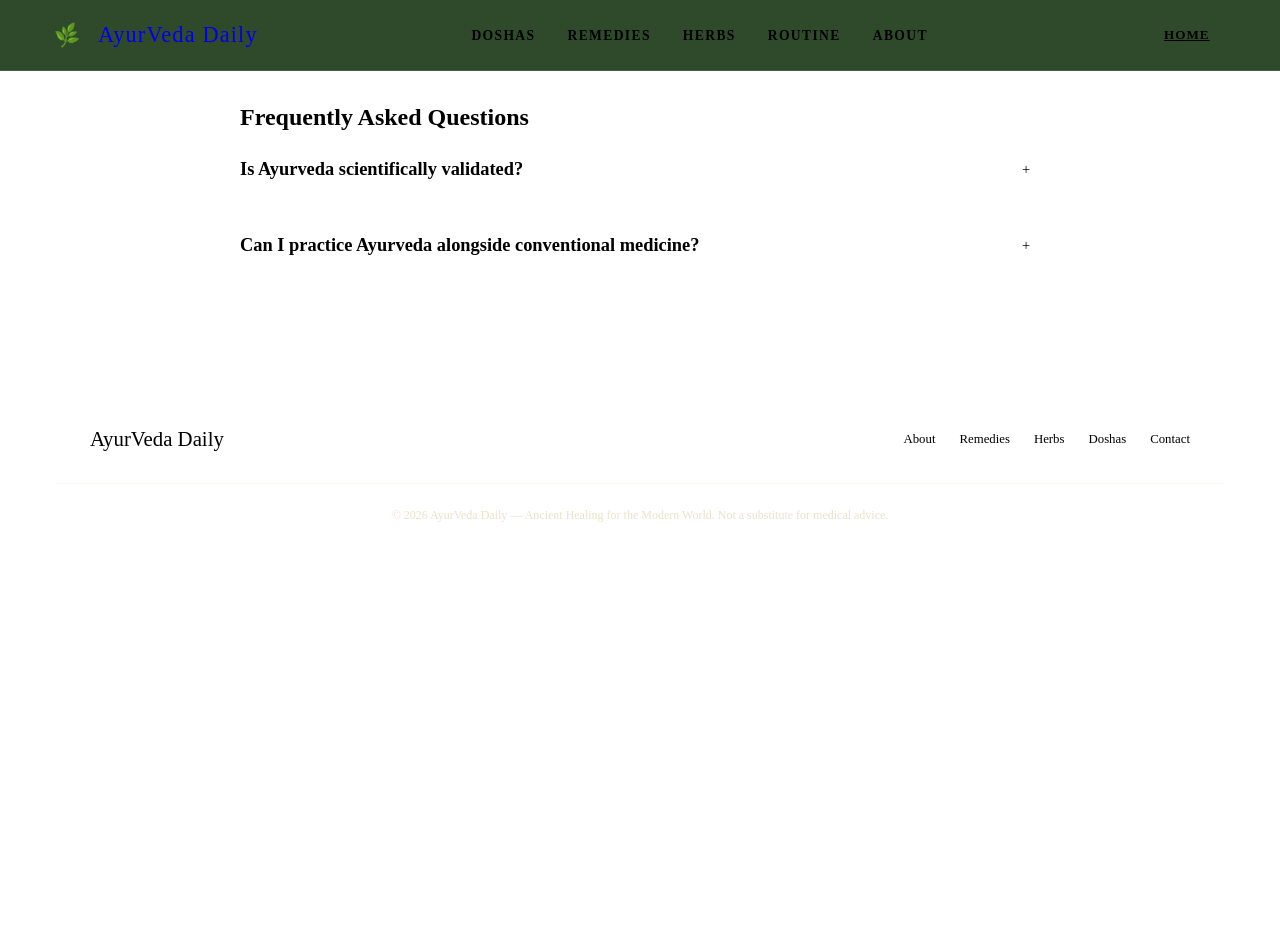
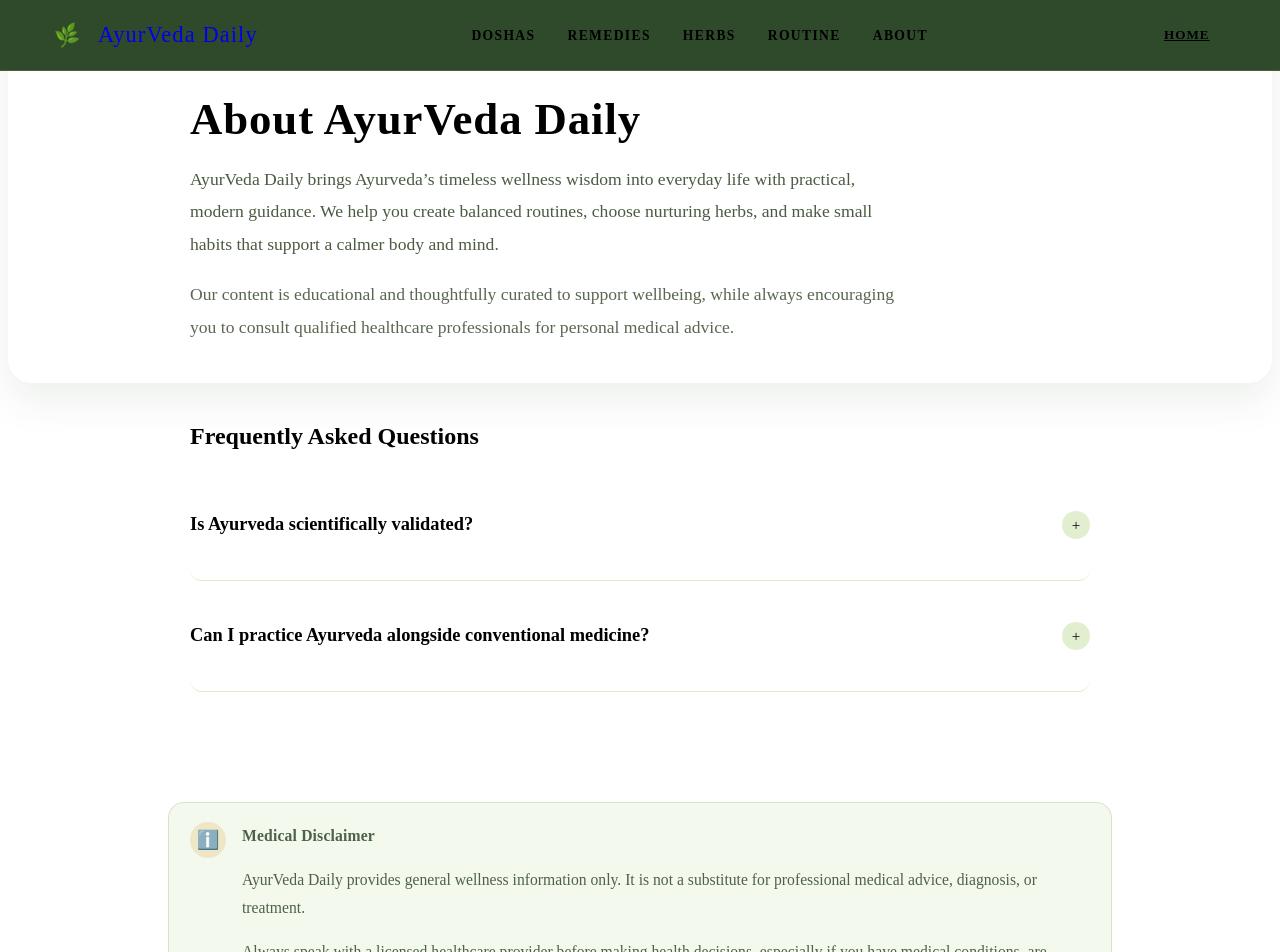
Before and after one commit to udisha1/ayurveda-daily, an Angular app: page /about in a window 1280 px wide. Shown: the top 952 px of the page. Before the commit the page ends 800 px from the top, so only its background shows below. Built offline with nearby package versions, Linux system fonts and the light colour scheme.

Commit message:
feat: complete UI overhaul and deatailed disclaimer-readme

```diff
--- a/angular.json
+++ b/angular.json
@@ -2,7 +2,8 @@
   "$schema": "./node_modules/@angular/cli/lib/config/schema.json",
   "version": 1,
   "cli": {
-    "packageManager": "npm"
+    "packageManager": "npm",
+    "analytics": false
   },
   "newProjectRoot": "projects",
   "projects": {
--- a/src/app/app.css
+++ b/src/app/app.css
@@ -0,0 +1,10 @@
+.app-shell{
+  display:flex;
+  flex-direction:column;
+  min-height:100vh;
+}
+
+/* router outlet container should grow to push footer to bottom */
+.app-content{
+  flex:1;
+}
--- a/src/app/app.html
+++ b/src/app/app.html
@@ -1,5 +1,9 @@
 <app-navbar></app-navbar>
 
-<router-outlet></router-outlet>
+<div class="app-shell">
+  <div class="app-content">
+    <router-outlet></router-outlet>
+  </div>
+</div>
 
 <app-footer></app-footer>
--- a/src/app/pages/about/about.css
+++ b/src/app/pages/about/about.css
@@ -1,94 +1,32 @@
 :root{--forest:#1E3A1A;--moss:#2D5A27;--sage:#6B8F47;--fern:#A3B87A;--mint:#D7E9C0;--cream:#F6EDD9;--parchment:#EFE3C6;--sand:#D9C49A;--clay:#B5723A;--turmeric:#D4930F;--bark:#5C3317;--white:#FFFDF7;--font-display:'Playfair Display',serif;--font-body:'Cormorant Garamond',serif;--font-ui:'Nunito Sans',sans-serif;}
-    *,*::before,*::after{box-sizing:border-box;margin:0;padding:0;}
-    html{scroll-behavior:smooth;}
-    body{background:var(--cream);color:var(--forest);font-family:var(--font-body);font-size:18px;line-height:1.7;overflow-x:hidden;}
-    ::-webkit-scrollbar{width:6px;}::-webkit-scrollbar-track{background:var(--mint);}::-webkit-scrollbar-thumb{background:var(--sage);border-radius:3px;}
-    nav{position:fixed;top:0;left:0;right:0;z-index:100;display:flex;align-items:center;justify-content:space-between;padding:1rem 3rem;background:rgba(30,58,26,0.95);backdrop-filter:blur(14px);border-bottom:1px solid rgba(163,184,122,0.2);transition:padding 0.3s;}
-    .nav-logo{display:flex;align-items:center;gap:0.75rem;text-decoration:none;}
-    .nav-logo .leaf{width:36px;height:36px;background:var(--turmeric);border-radius:50% 0 50% 0;display:flex;align-items:center;justify-content:center;font-size:1.1rem;transform:rotate(-15deg);}
-    .nav-logo span{font-family:var(--font-display);font-size:1.35rem;color:var(--cream);}
-    .nav-logo span em{color:var(--turmeric);font-style:normal;}
-    .nav-links{display:flex;gap:2rem;list-style:none;}
-    .nav-links a{font-family:var(--font-ui);font-size:0.82rem;font-weight:600;letter-spacing:0.1em;text-transform:uppercase;color:var(--mint);text-decoration:none;transition:color 0.2s;}
-    .nav-links a:hover,.nav-links a.active{color:var(--turmeric);}
-    .nav-cta{font-family:var(--font-ui);font-size:0.8rem;font-weight:600;letter-spacing:0.08em;text-transform:uppercase;padding:0.45rem 1.3rem;background:var(--turmeric);color:var(--forest);border:none;border-radius:50px;cursor:pointer;transition:all 0.2s;text-decoration:none;}
-    .nav-cta:hover{background:var(--fern);}
 
-    /* HERO */
-    .page-hero{min-height:55vh;display:flex;align-items:flex-end;padding:9rem 3rem 5rem;background:radial-gradient(ellipse at 60% 20%,rgba(212,147,15,0.18) 0%,transparent 55%),linear-gradient(155deg,#183515 0%,var(--forest) 60%,#2D5A27 100%);position:relative;overflow:hidden;}
-    .breadcrumb{position:absolute;top:5.5rem;left:3rem;font-family:var(--font-ui);font-size:0.75rem;color:rgba(215,233,192,0.5);}
-    .breadcrumb a{color:var(--fern);text-decoration:none;}.breadcrumb a:hover{color:var(--turmeric);}
-    .hero-quote{position:absolute;right:3rem;top:50%;transform:translateY(-50%);max-width:320px;font-family:var(--font-display);font-size:1.1rem;font-style:italic;color:rgba(215,233,192,0.4);text-align:right;line-height:1.6;}
-    .hero-content{position:relative;z-index:2;animation:fadeUp 0.9s ease;}
-    .hero-tag{font-family:var(--font-ui);font-size:0.72rem;font-weight:600;letter-spacing:0.22em;text-transform:uppercase;color:var(--turmeric);margin-bottom:0.75rem;}
-    .hero-title{font-family:var(--font-display);font-size:clamp(2.6rem,5vw,4.2rem);font-weight:700;color:var(--white);line-height:1.1;margin-bottom:1rem;}
-    .hero-title em{font-style:italic;color:var(--turmeric);}
-    .hero-desc{font-size:1.15rem;color:var(--mint);font-weight:300;max-width:520px;}
+/* Center everything + consistent mobile padding */
+.about-main{display:block;}
+.about-wrap{max-width:900px;margin:0 auto;}
+.faq-wrap{max-width:900px;margin:0 auto;}
 
-    /* WHAT IS */
-    #what{padding:6rem 3rem;background:var(--white);}
-    .what-wrap{max-width:1000px;margin:0 auto;}
-    .what-grid{display:grid;grid-template-columns:1fr 1fr;gap:5rem;align-items:center;}
-    .what-text h2{font-family:var(--font-display);font-size:2.4rem;font-weight:600;color:var(--forest);margin-bottom:1.2rem;}
-    .what-text p{font-size:1rem;color:#5a6e50;font-weight:300;margin-bottom:1rem;line-height:1.8;}
-    .what-text .highlight{font-size:1.1rem;color:var(--forest);font-weight:400;border-left:3px solid var(--turmeric);padding-left:1.2rem;font-style:italic;margin:1.5rem 0;}
-    .what-visual{display:grid;grid-template-columns:1fr 1fr;gap:1rem;}
-    .stat-box{background:var(--parchment);border-radius:16px;padding:1.6rem;text-align:center;}
-    .stat-num{font-family:var(--font-display);font-size:2.5rem;font-weight:700;color:var(--turmeric);}
-    .stat-lbl{font-family:var(--font-ui);font-size:0.75rem;font-weight:600;letter-spacing:0.08em;text-transform:uppercase;color:var(--clay);margin-top:0.2rem;}
-    .stat-sub{font-family:var(--font-ui);font-size:0.72rem;color:#5a6e50;margin-top:0.3rem;}
+#about-ayurveda{padding:48px 20px 24px;background:var(--cream);border-radius:24px;box-shadow:0 18px 40px rgba(30,58,26,0.08);}
+.about-title{font-family:var(--font-display);font-size:2.8rem;font-weight:800;color:var(--bark);margin-bottom:1rem;letter-spacing:0.02em;}
+.about-text{font-family:var(--font-ui);font-size:1.1rem;color:#4b5a42;font-weight:400;line-height:1.85;max-width:720px;margin-bottom:1rem;}
+.about-text--secondary{opacity:0.92;}
 
-    /* PRINCIPLES */
-    #principles{padding:6rem 3rem;background:var(--parchment);}
-    .prin-wrap{max-width:1100px;margin:0 auto;}
-    .prin-grid{display:grid;grid-template-columns:repeat(auto-fit,minmax(280px,1fr));gap:1.5rem;margin-top:3.5rem;}
-    .prin-card{background:var(--white);border-radius:18px;padding:2rem;border-top:4px solid;}
-    .prin-card h3{font-family:var(--font-display);font-size:1.3rem;font-weight:600;color:var(--forest);margin-bottom:0.5rem;}
-    .prin-card p{font-size:0.92rem;color:#5a6e50;font-weight:300;line-height:1.7;}
-    .prin-icon{font-size:2rem;margin-bottom:0.8rem;}
+#faq{padding:20px 20px 40px;background:var(--white);}
+.faq-item{border-bottom:1px solid rgba(215,233,192,0.85);overflow:hidden;border-radius:12px;}
+.faq-q{padding:1.25rem 0;display:flex;justify-content:space-between;align-items:center;cursor:pointer;gap:1rem;transition:background 0.2s ease,padding-left 0.2s ease;}
+.faq-q h4{font-family:var(--font-display);font-size:1.15rem;font-weight:700;color:var(--forest);}
+.faq-q:hover{background:rgba(215,233,192,0.25);border-radius:12px;padding-left:0.75rem;}
+.faq-icon{width:28px;height:28px;border-radius:50%;background:rgba(215,233,192,0.75);display:flex;align-items:center;justify-content:center;flex-shrink:0;font-size:0.95rem;transition:transform 0.3s,background 0.2s;}
+.faq-item.open .faq-icon{transform:rotate(45deg);background:var(--turmeric);color:var(--forest);}
+.faq-a{max-height:0;overflow:hidden;transition:max-height 0.4s ease;}
+.faq-a p{font-size:0.95rem;color:#5a6e50;font-weight:300;line-height:1.7;padding:0.75rem 0 1.5rem;}
+.faq-item.open .faq-a{max-height:500px;}
 
-    /* HISTORY */
-    #history{padding:6rem 3rem;background:var(--forest);}
-    .hist-wrap{max-width:900px;margin:0 auto;}
-    .hist-title{font-family:var(--font-display);font-size:2.4rem;font-weight:600;color:var(--white);margin-bottom:0.5rem;}
-    .hist-sub{font-size:1rem;color:var(--fern);margin-bottom:3.5rem;font-weight:300;}
-    .hist-tl{position:relative;}
-    .hist-tl::before{content:'';position:absolute;left:0;top:0;bottom:0;width:2px;background:linear-gradient(to bottom,var(--turmeric),var(--sage));}
-    .hist-item{padding:0 0 2.5rem 2.5rem;position:relative;}
-    .hist-item::before{content:'';position:absolute;left:-5px;top:0.3rem;width:12px;height:12px;border-radius:50%;background:var(--turmeric);}
-    .hist-era{font-family:var(--font-ui);font-size:0.7rem;font-weight:700;letter-spacing:0.14em;text-transform:uppercase;color:var(--turmeric);margin-bottom:0.3rem;}
-    .hist-item h3{font-family:var(--font-display);font-size:1.2rem;font-weight:600;color:var(--cream);margin-bottom:0.4rem;}
-    .hist-item p{font-size:0.9rem;color:var(--fern);font-weight:300;line-height:1.6;}
+#medical-disclaimer{padding:20px 20px 60px;background:var(--white);}
+.disclaimer-box{max-width:900px;margin:50px auto 0;display:flex;gap:1rem;align-items:flex-start;justify-content:center;border:1px solid rgba(163,184,122,0.35);background:rgba(215,233,192,0.28);border-radius:16px;padding:1.2rem 1.3rem;}
+.disclaimer-icon{width:36px;height:36px;border-radius:50%;background:rgba(212,147,15,0.18);color:var(--forest);display:flex;align-items:center;justify-content:center;font-size:1.15rem;flex-shrink:0;}
+.disclaimer-text{font-family:var(--font-ui);color:#4f6149;font-size:0.98rem;line-height:1.8;}
+.disclaimer-text strong{display:block;font-weight:900;color:var(--forest);margin-bottom:0.25rem;letter-spacing:0.01em;}
 
-    /* FAQ */
-    #faq{padding:6rem 3rem;background:var(--white);}
-    .faq-wrap{max-width:800px;margin:0 auto;}
-    .faq-item{border-bottom:1px solid var(--mint);overflow:hidden;}
-    .faq-q{padding:1.5rem 0;display:flex;justify-content:space-between;align-items:center;cursor:pointer;gap:1rem;}
-    .faq-q h4{font-family:var(--font-display);font-size:1.15rem;font-weight:600;color:var(--forest);}
-    .faq-icon{width:28px;height:28px;border-radius:50%;background:var(--mint);display:flex;align-items:center;justify-content:center;flex-shrink:0;font-size:0.9rem;transition:transform 0.3s,background 0.2s;}
-    .faq-item.open .faq-icon{transform:rotate(45deg);background:var(--turmeric);}
-    .faq-a{max-height:0;overflow:hidden;transition:max-height 0.4s ease;}
-    .faq-a p{font-size:0.95rem;color:#5a6e50;font-weight:300;padding-bottom:1.5rem;line-height:1.7;}
-
-    /* CTA */
-    #cta{padding:6rem 3rem;background:linear-gradient(135deg,var(--sage),var(--moss));text-align:center;}
-    .cta-wrap{max-width:600px;margin:0 auto;}
-    .cta-title{font-family:var(--font-display);font-size:2.6rem;font-weight:600;color:var(--white);margin-bottom:1rem;}
-    .cta-sub{font-size:1.05rem;color:var(--mint);margin-bottom:2.5rem;font-weight:300;}
-    .cta-actions{display:flex;gap:1rem;justify-content:center;flex-wrap:wrap;}
-    .btn-white{padding:0.85rem 2rem;background:var(--white);color:var(--forest);border:none;border-radius:50px;font-family:var(--font-ui);font-weight:700;font-size:0.88rem;cursor:pointer;text-decoration:none;transition:all 0.2s;}
-    .btn-white:hover{background:var(--cream);transform:translateY(-2px);}
-    .btn-ghost{padding:0.85rem 2rem;background:transparent;color:var(--white);border:1.5px solid rgba(255,255,255,0.5);border-radius:50px;font-family:var(--font-ui);font-weight:600;font-size:0.88rem;cursor:pointer;text-decoration:none;transition:all 0.2s;}
-    .btn-ghost:hover{background:rgba(255,255,255,0.1);border-color:var(--white);}
-
-    footer{background:var(--bark);padding:3rem 3rem 2rem;color:var(--sand);}
-    .footer-inner{max-width:1100px;margin:0 auto;display:flex;align-items:center;justify-content:space-between;flex-wrap:wrap;gap:1.5rem;}
-    .footer-brand{font-family:var(--font-display);font-size:1.3rem;color:var(--cream);}
-    .footer-brand em{color:var(--turmeric);font-style:normal;}
-    .footer-links{display:flex;gap:1.5rem;flex-wrap:wrap;}
-    .footer-links a{font-family:var(--font-ui);font-size:0.8rem;color:var(--sand);text-decoration:none;transition:color 0.2s;}
-    .footer-links a:hover{color:var(--turmeric);}
-    .footer-copy{width:100%;text-align:center;font-family:var(--font-ui);font-size:0.75rem;color:rgba(217,196,154,0.5);margin-top:2rem;padding-top:1.5rem;border-top:1px solid rgba(217,196,154,0.15);}
-    @keyframes fadeUp{from{opacity:0;transform:translateY(24px);}to{opacity:1;transform:translateY(0);}}
-    @media(max-width:768px){nav{padding:0.75rem 1.5rem;}.nav-links,.nav-cta{display:none;}.page-hero,#what,#principles,#history,#faq,#cta,footer{padding-left:1.5rem;padding-right:1.5rem;}.what-grid,.what-visual{grid-template-columns:1fr;}.hero-quote{display:none;}}
+@media(max-width:768px){
+  .about-wrap,.faq-wrap{max-width:900px;}
+}
--- a/src/app/pages/about/about.html
+++ b/src/app/pages/about/about.html
@@ -1,10 +1,29 @@
+<main class="about-main">
+  <section id="about-ayurveda">
+    <div class="about-wrap">
+      <h2 class="about-title">About AyurVeda Daily</h2>
+      <p class="about-text">
+        AyurVeda Daily brings Ayurveda’s timeless wellness wisdom into everyday life with practical,
+        modern guidance. We help you create balanced routines, choose nurturing herbs, and make small
+        habits that support a calmer body and mind.
+      </p>
+      <p class="about-text about-text--secondary">
+        Our content is educational and thoughtfully curated to support wellbeing, while always encouraging
+        you to consult qualified healthcare professionals for personal medical advice.
+      </p>
+    </div>
+  </section>
+
   <section id="faq">
     <div class="faq-wrap">
       <h2>Frequently Asked Questions</h2>
 
       <div id="faqList">
-      <div class="faq-item" *ngFor="let faq of faqs; let i = index" [ngClass]="{'open': faq.isOpen}">
-
+        <div
+          class="faq-item"
+          *ngFor="let faq of faqs; let i = index"
+          [ngClass]="{'open': faq.isOpen}"
+        >
           <div class="faq-q" (click)="toggleFaq(i)">
             <h4>{{ faq.q }}</h4>
             <div class="faq-icon">+</div>
@@ -13,8 +32,25 @@
           <div class="faq-a" [style.max-height]="faq.isOpen ? '500px' : '0'">
             <p>{{ faq.a }}</p>
           </div>
-
         </div>
       </div>
     </div>
   </section>
+
+  <section id="medical-disclaimer">
+    <div class="disclaimer-box" role="note" aria-label="Medical Disclaimer">
+      <div class="disclaimer-icon" aria-hidden="true">ℹ️</div>
+      <div class="disclaimer-text">
+        <strong>Medical Disclaimer</strong>
+        <p>
+          AyurVeda Daily provides general wellness information only. It is not a substitute for professional
+          medical advice, diagnosis, or treatment.
+        </p>
+        <p>
+          Always speak with a licensed healthcare provider before making health decisions, especially if you
+          have medical conditions, are pregnant, or are taking medication.
+        </p>
+      </div>
+    </div>
+  </section>
+</main>
```
Also changed, not shown: 1 other file (tests, documents, lock files or other folders). Lines whose indentation alone changed are shown as unchanged.
